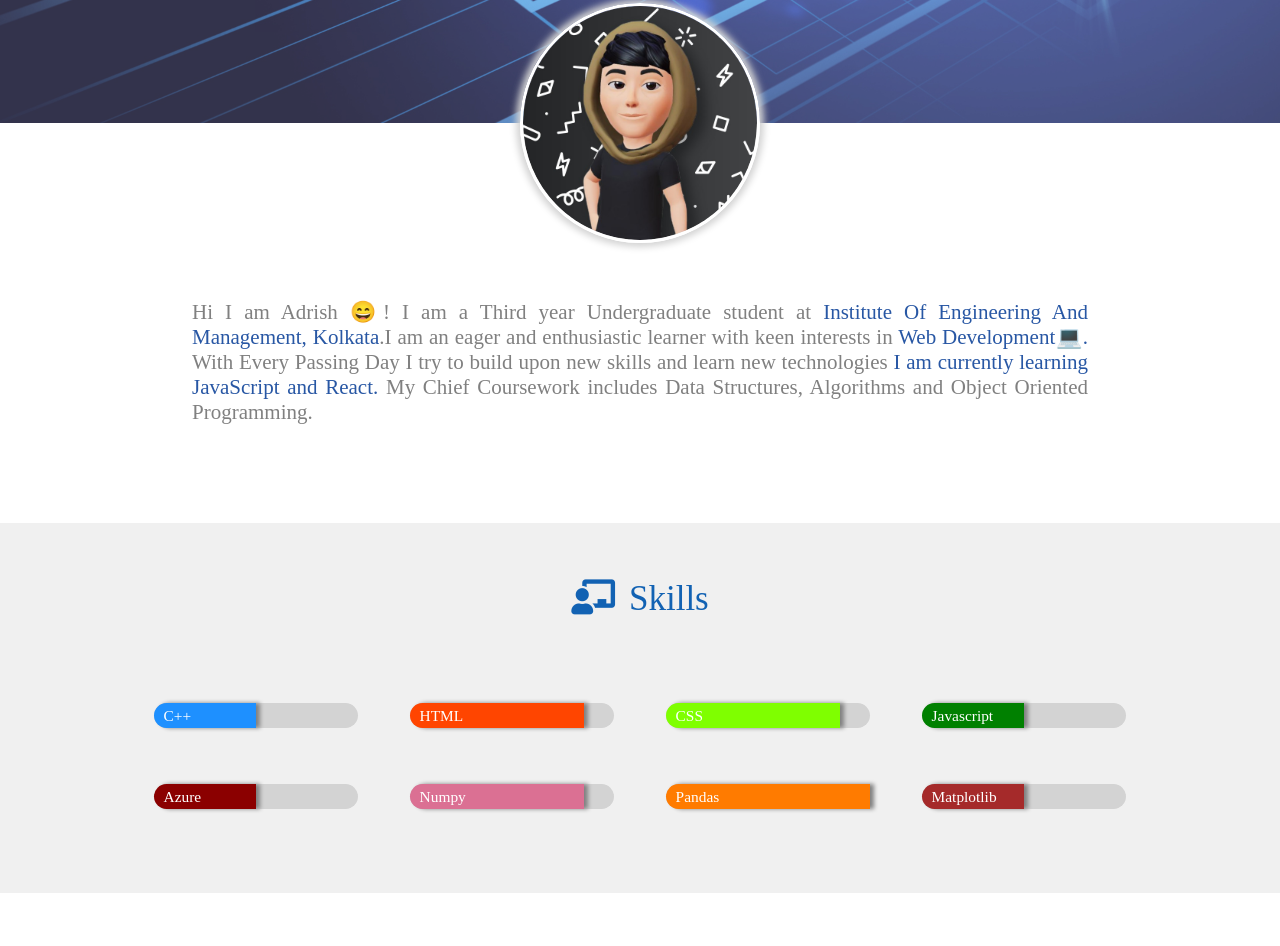
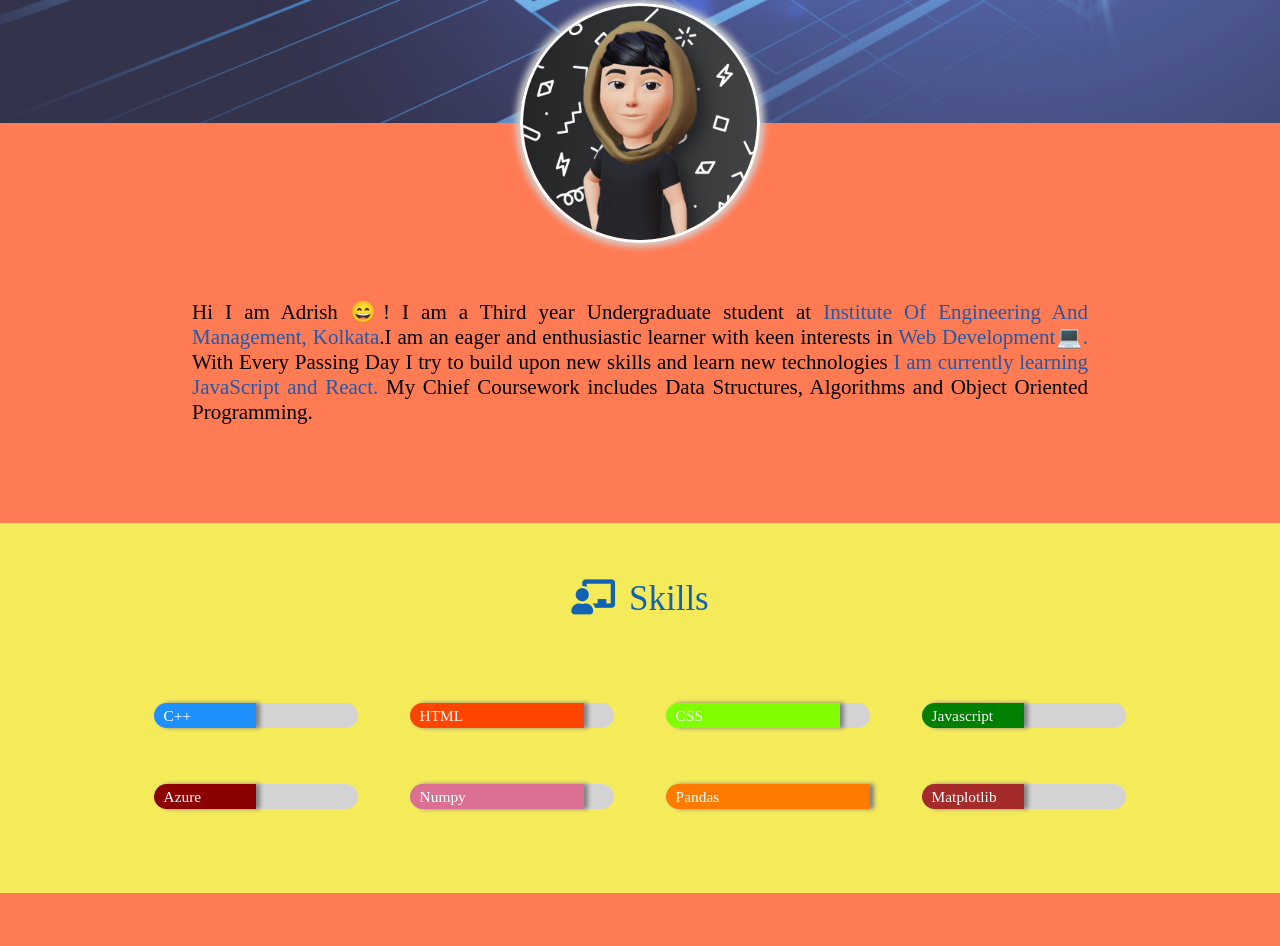
Before and after one commit to iadrish/Resume_Project, a plain HTML site: page index.html in a window 1280 px wide. Shown: the part 477-1423 px from the top of the page. Drawn offline with Linux system fonts and the light colour scheme; a web font is replaced by a local one.

Commit message:
Add files via upload

```diff
--- a/style.css
+++ b/style.css
@@ -67,9 +67,12 @@ section > div i {
 }
 
 section:nth-child(2n) {
-  background-color: #f0f0f0;
+  background-color: #F5EA5A;
 }
-
+section:nth-child(2n + 1)
+{
+  background-color: #FF7B54;
+}
 .section-heading {
   margin: 4rem 0;
   font-size: 2.5em;
@@ -178,7 +181,7 @@ section:nth-child(2n) {
 
   /* About */
   #about #self-info {
-    color: grey;
+    color:black;
     font-size: 1.5em;
     text-align: justify;
     width: 70%;
```
